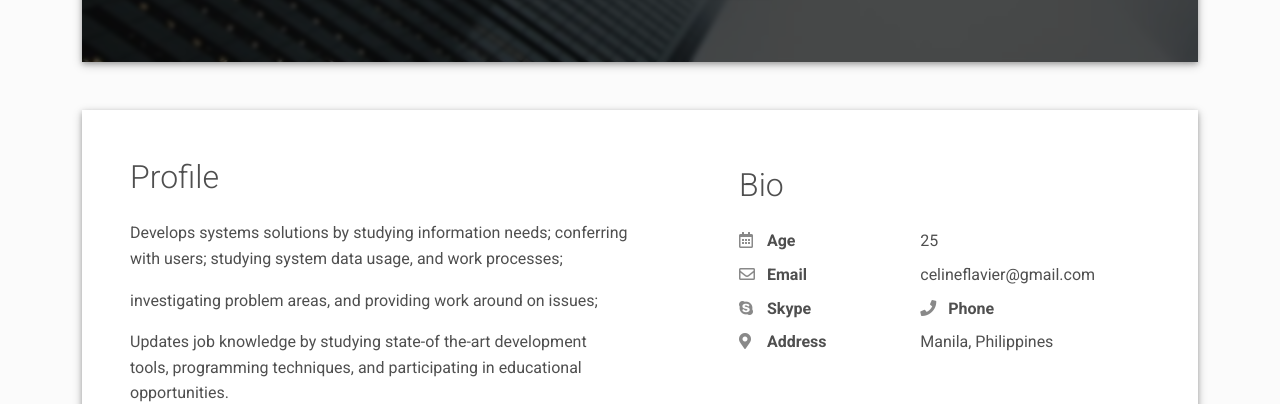
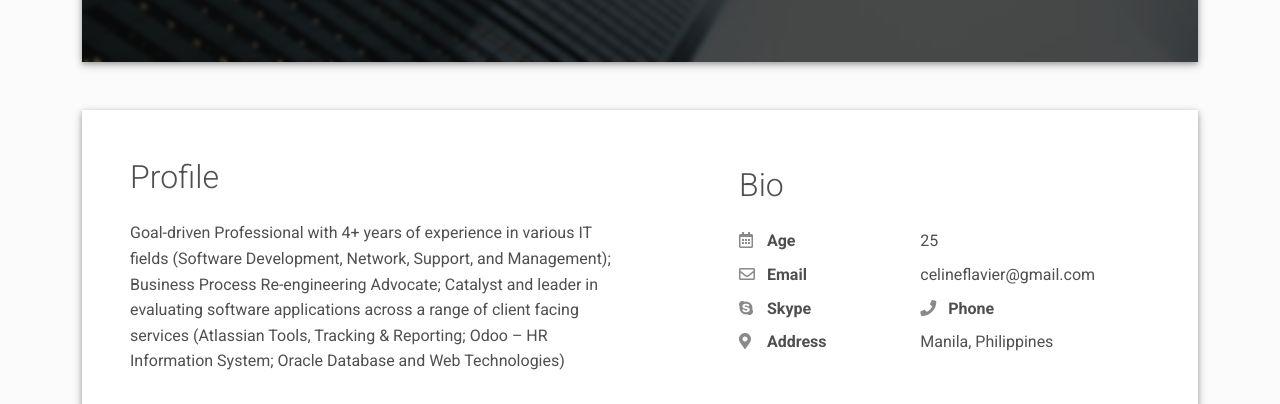
Before and after one commit to cln-flvr/CelinePortfolio, a plain HTML site: page index.html in a window 1280 px wide. Shown: the part 550-954 px from the top of the page. Drawn offline with Linux system fonts and the light colour scheme.

Commit message:
Update index.html

```diff
--- a/index.html
+++ b/index.html
@@ -93,10 +93,13 @@
         <div class="col-md-6">
           <h2 class="h2 fw-light mb-4">Profile</h2>
           <p>
-            Develops systems solutions by studying information needs; conferring with users; studying system data usage, and work processes; <p>
-            investigating problem areas, and providing work around on issues;
-            <p>Updates job knowledge by studying state-of the-art development tools, programming techniques, and participating in educational opportunities.<p>
-        </div>
+           Goal-driven Professional with 4+ years of experience in various IT fields
+(Software Development, Network, Support, and Management); Business
+Process Re-engineering Advocate; Catalyst and leader in evaluating
+software applications across a range of client facing services (Atlassian
+Tools, Tracking & Reporting; Odoo – HR Information System; Oracle
+Database and Web Technologies)
+           </div>
         <div class="col-md-5 offset-lg-1">
           <div class="row mt-2">
             <h2 class="h2 fw-light mb-4">Bio</h2>
```
